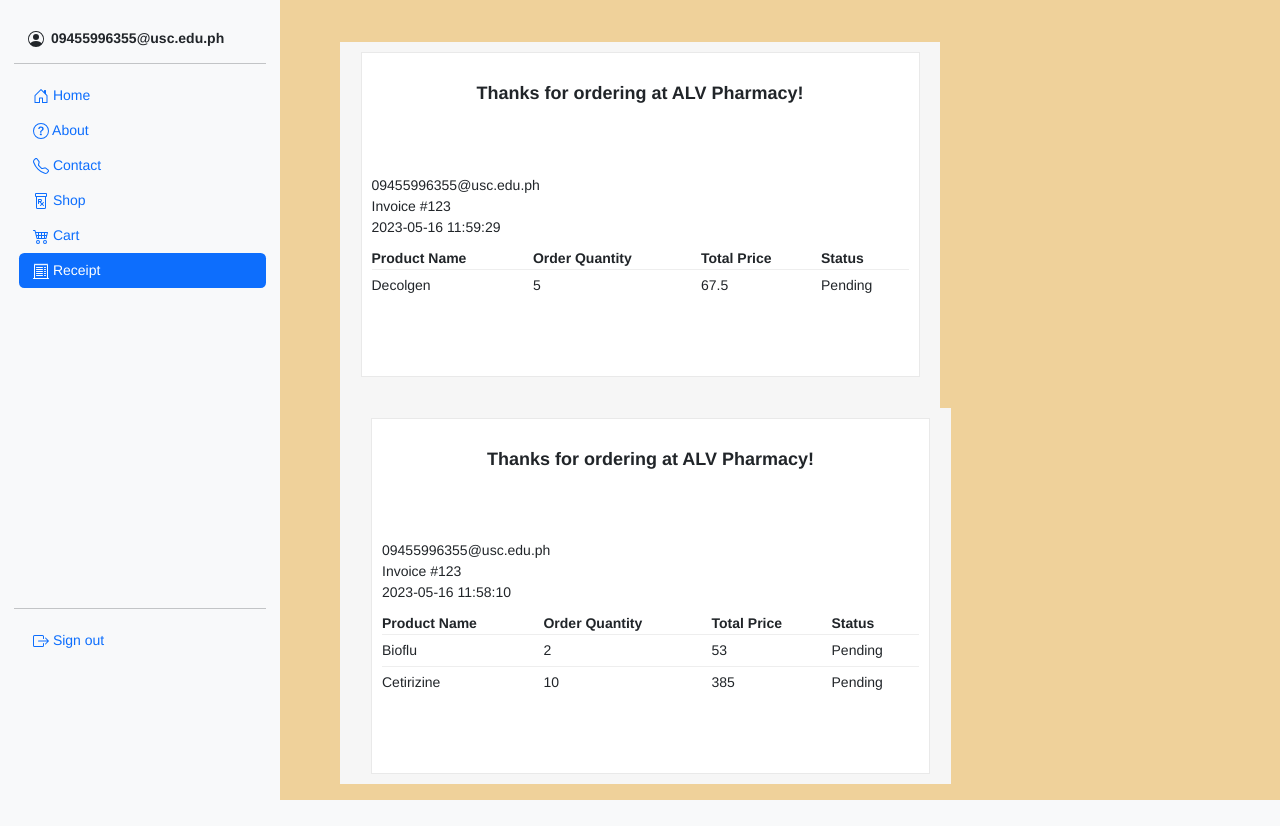
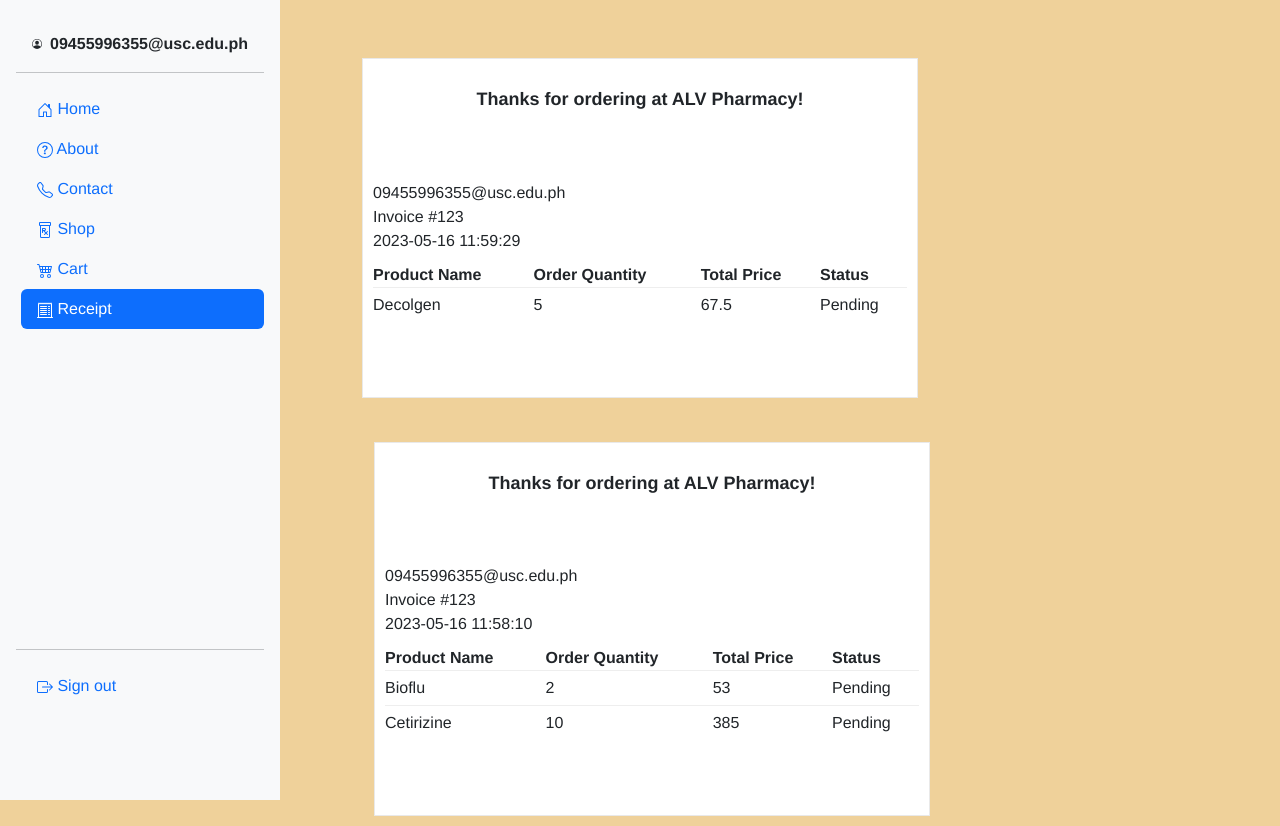
Before and after one commit to hello-isa/pharmacy-inventory-managment-system, a PHP site: page /receipt.php in a window 1280 px wide. Before the commit the page ends 800 px from the top, so only its background shows below. Run offline with PHP 8.4, Linux system fonts and the light colour scheme; a user stored in the database is signed in; data comes from the database, SQL or seed files in the repository.

Commit message:
CSS RECEIPT

```diff
--- a/css/style-receipt.css
+++ b/css/style-receipt.css
@@ -3,7 +3,6 @@
     padding: 0;
     font-family: "Helvetica Neue", "Helvetica", Helvetica, Arial, sans-serif;
     box-sizing: border-box;
-    font-size: 14px;
 }
 
 img {
@@ -32,7 +31,6 @@ body {
 }
 
 .body-wrap {
-    background-color: #f6f6f6;
     width: 100%;
 }
 
```
